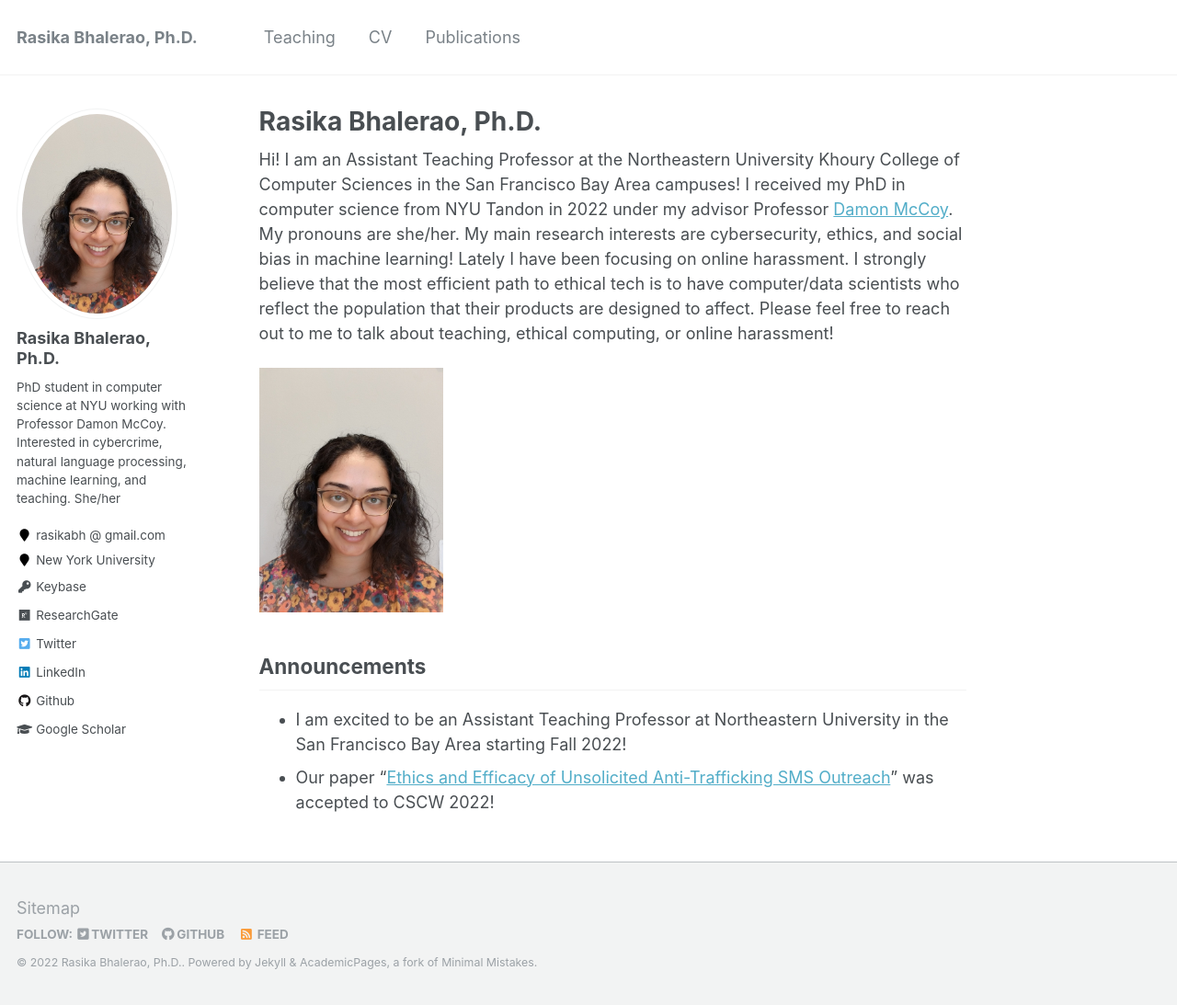
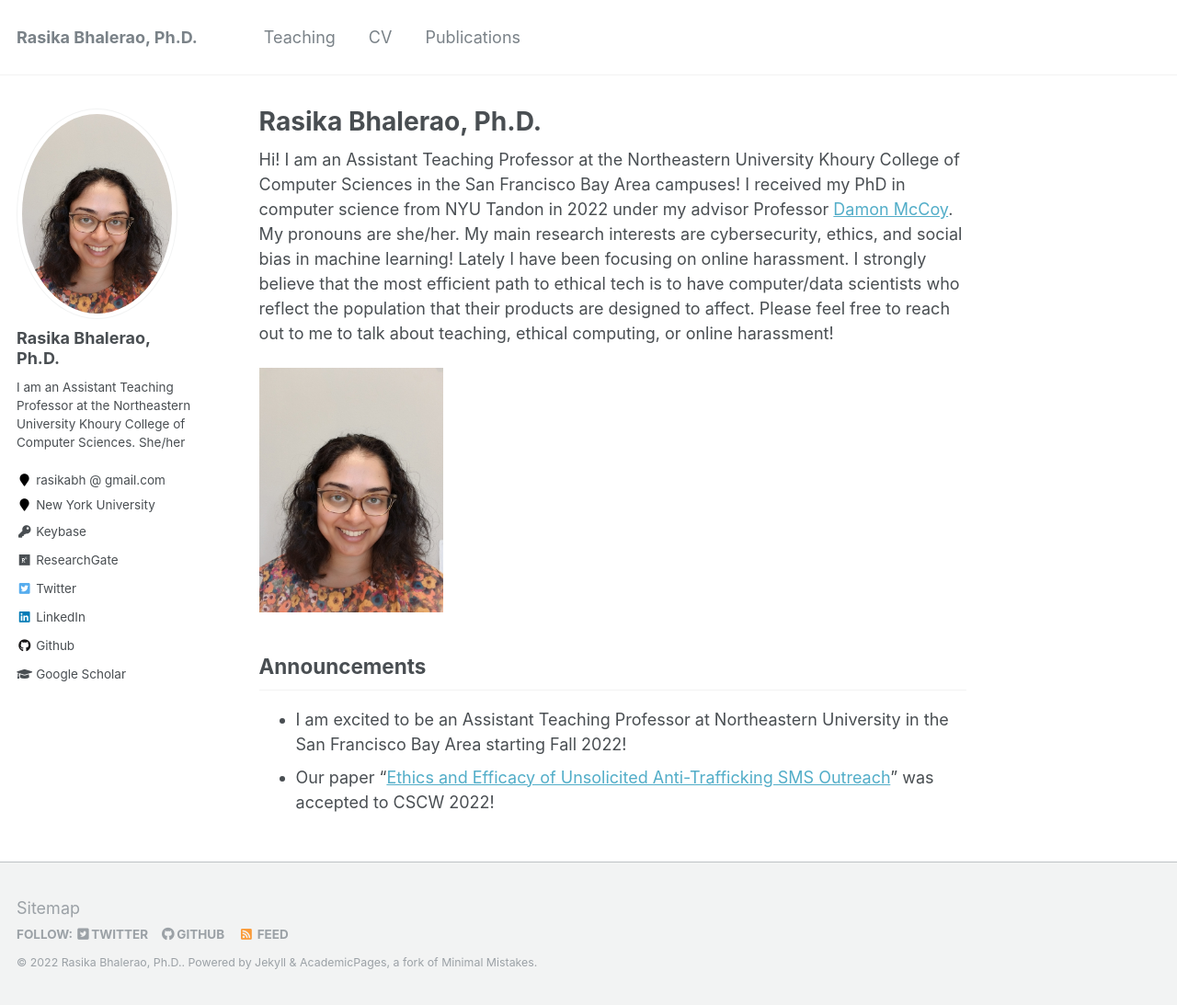
Before and after one commit to rasikabh/rasikabh.github.io, a Jekyll site: the page built from _pages/about.md, in a window 1280 px wide and 1093 px high. Shown: the whole window at 92% size. Built offline with Jekyll 4.4.1, drawn with Linux system fonts in a browser that asks for light colours.

Commit message:
Update _config.yml

```diff
--- a/_config.yml
+++ b/_config.yml
@@ -82,7 +82,7 @@ analytics:
 author:
   name             : "Rasika Bhalerao, Ph.D."
   avatar           : "Bhalerao2021.jpeg"
-  bio              : "PhD student in computer science at NYU working with Professor Damon McCoy. Interested in cybercrime, natural language processing, machine learning, and teaching. She/her"
+  bio              : "I am an Assistant Teaching Professor at the Northeastern University Khoury College of Computer Sciences. She/her"
   location         : "rasikabh @ gmail.com"
   employer         : "New York University"
   pubmed           :
```
